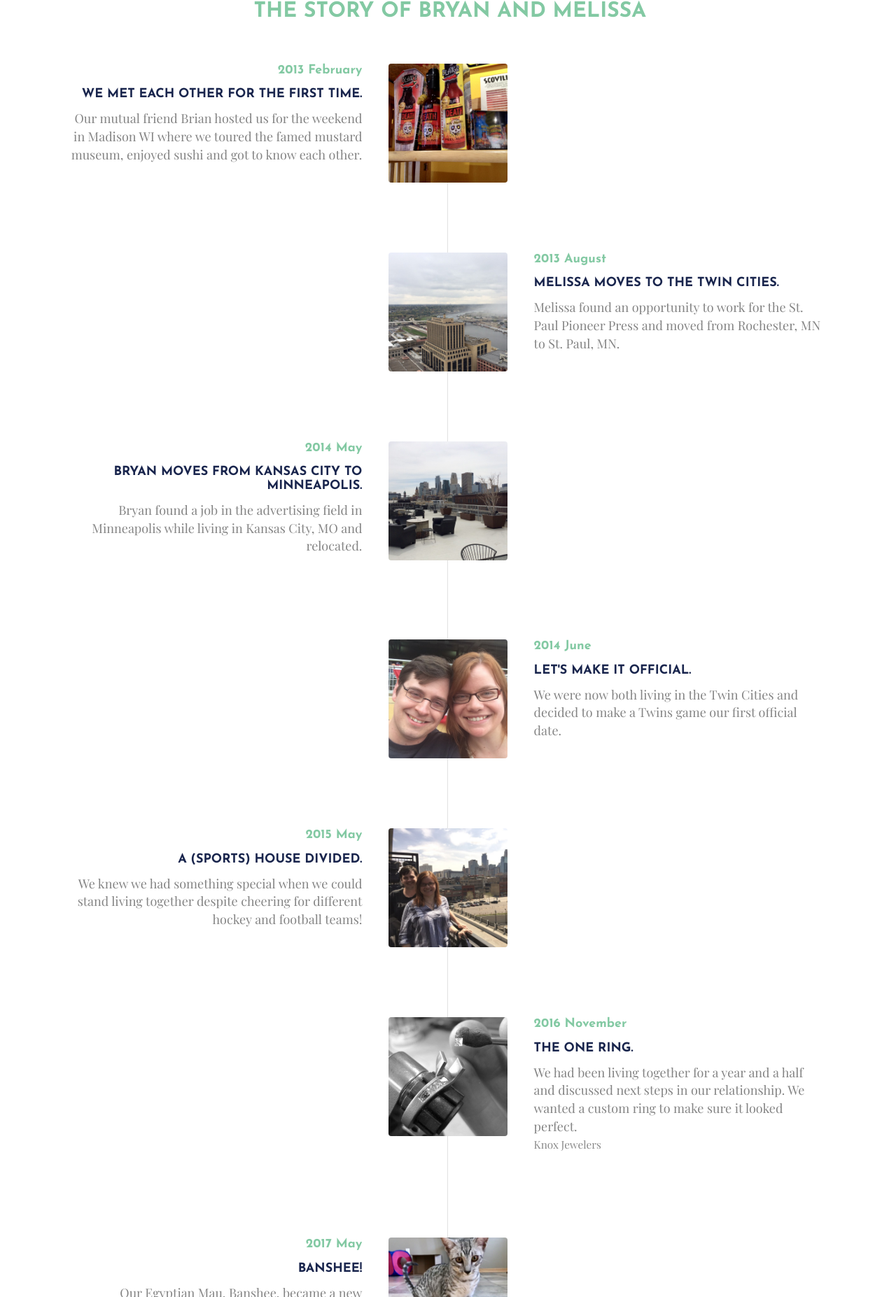
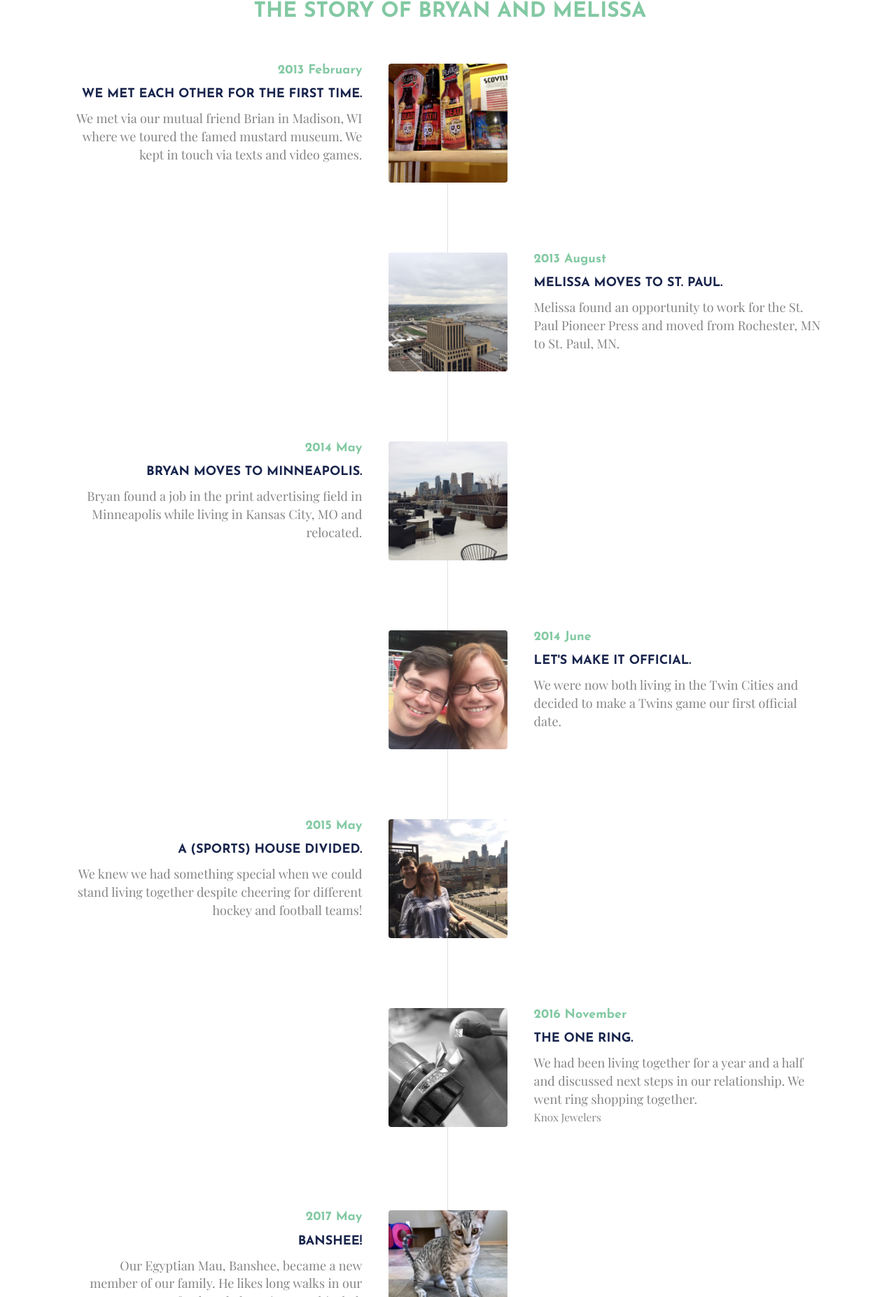
Before and after one commit to ShadowWolf/banshee-meow, a website with bundled scripts: page public/index.html in a window 1280 px wide. Shown: the part 946-2800 px from the top of the page at 70% size. Built offline with nearby package versions, Linux system fonts and the light colour scheme; files whose address does not match are found by name.

Commit message:
Copy updates and some minor styling changes

```diff
--- a/public/index.html
+++ b/public/index.html
@@ -54,7 +54,7 @@
 							<span class="icon-bar"></span>
 							<span class="icon-bar"></span>
 						</button>
-						<a class="navbar-brand scroll-link" href="#home" data-id="home">B &amp; M - 8.18.2018</a>
+						<a class="navbar-brand scroll-link" href="#home" data-id="home">B &amp; M &dash; 8·18·2018</a>
 					</div>
 
 					<!-- Collect the nav links, forms, and other content for toggling -->
@@ -221,7 +221,7 @@
 									<h4>We met each other for the first time.</h4>
 								</div>
 								<div class="timeline-body">
-									<p>Our mutual friend Brian hosted us for the weekend in Madison WI where we toured the famed mustard museum, enjoyed sushi and got to know each other.</p>
+									<p>We met via our mutual friend Brian in Madison, WI where we toured the famed mustard museum. We kept in touch via texts and video games.</p>
 								</div>
 							</div>
 						</li>
@@ -231,7 +231,7 @@
 							<div class="timeline-panel rightReveal">
 								<div class="timeline-heading">
 									<h3 class="section-subtitle text-mint mb15">2013 August</h3>
-									<h4>Melissa moves to the Twin Cities.</h4>
+									<h4>Melissa moves to St. Paul.</h4>
 								</div>
 								<div class="timeline-body">
                                     <p>Melissa found an opportunity to work for the St. Paul Pioneer Press and moved from Rochester, MN to St. Paul, MN.</p>
@@ -244,10 +244,10 @@
 							<div class="timeline-panel leftReveal">
 								<div class="timeline-heading">
 									<h3 class="section-subtitle text-mint mb15">2014 May</h3>
-									<h4>Bryan moves from Kansas City to Minneapolis.</h4>
+									<h4>Bryan moves to Minneapolis.</h4>
 								</div>
 								<div class="timeline-body">
-                                    <p>Bryan found a job in the advertising field in Minneapolis while living in Kansas City, MO and relocated.</p>
+                                    <p>Bryan found a job in the print advertising field in Minneapolis while living in Kansas City, MO and relocated.</p>
 								</div>
 							</div>
 						</li>
@@ -286,7 +286,7 @@
 									<h4>The one ring.</h4>
 								</div>
                                 <div class="timeline-body">
-                                    <p>We had been living together for a year and a half and discussed next steps in our relationship. We wanted a custom ring to make sure it looked perfect.</p>
+                                    <p>We had been living together for a year and a half and discussed next steps in our relationship. We went ring shopping together.</p>
                                     <p class="text-light"><small><a href="http://www.knoxjewelers.biz" target="_blank">Knox Jewelers</a></small></p>
                                 </div>
                             </div>
@@ -320,7 +320,6 @@
 					</ul>
 				</div><!-- /.column -->
 			</div><!-- /.row -->
-
 		</div><!-- /.container -->
 	</section>
 	<!-- End Timeline -->
@@ -446,7 +445,6 @@
 							<a class="popup-gmaps underline-link" href="https://maps.google.com/maps?q=The+Saint+Paul+Hotel,+350+Market+St,+St+Paul,+MN+55102">Open Map</a>
 						</em>
 					</small>
-					<!--<span class="section-divider mb30-xs"></span>-->
 				</div><!-- /.column -->
 			</div><!-- /.row -->
 
@@ -455,7 +453,7 @@
 				<div class="col-sm-12 mt50">
 					<p class="no-margin">
                         <em>
-                            To help us respect the venue and the hotel as a whole, we ask that you dress <a href="https://www.theknot.com/content/wedding-guest-attire-cheat-sheet">Wedding Casual</a>.
+                            To help us respect the venue and the hotel as a whole, we ask that you dress <a href="https://www.theknot.com/content/wedding-guest-attire-cheat-sheet" class="underline-link">Wedding Casual</a>.
                         </em>
                     </p>
 				</div><!-- /.column -->
@@ -529,7 +527,7 @@
                     <p class="mb20">
 						Minneapolis/St Paul is home to an amazing public transportation system.
 						We recommend using their the website to find the best way to get where want to go:
-						<a href="https://www.metrotransit.org/" target="_blank">Metro Transit Website</a>
+						<a href="https://www.metrotransit.org/" target="_blank" class="underline-link">Metro Transit Website</a>
 					</p>
                     <p class="mb10">
 						If you are looking for food, entertainment, or sight seeing places then we recommend checking out some of these places
```
